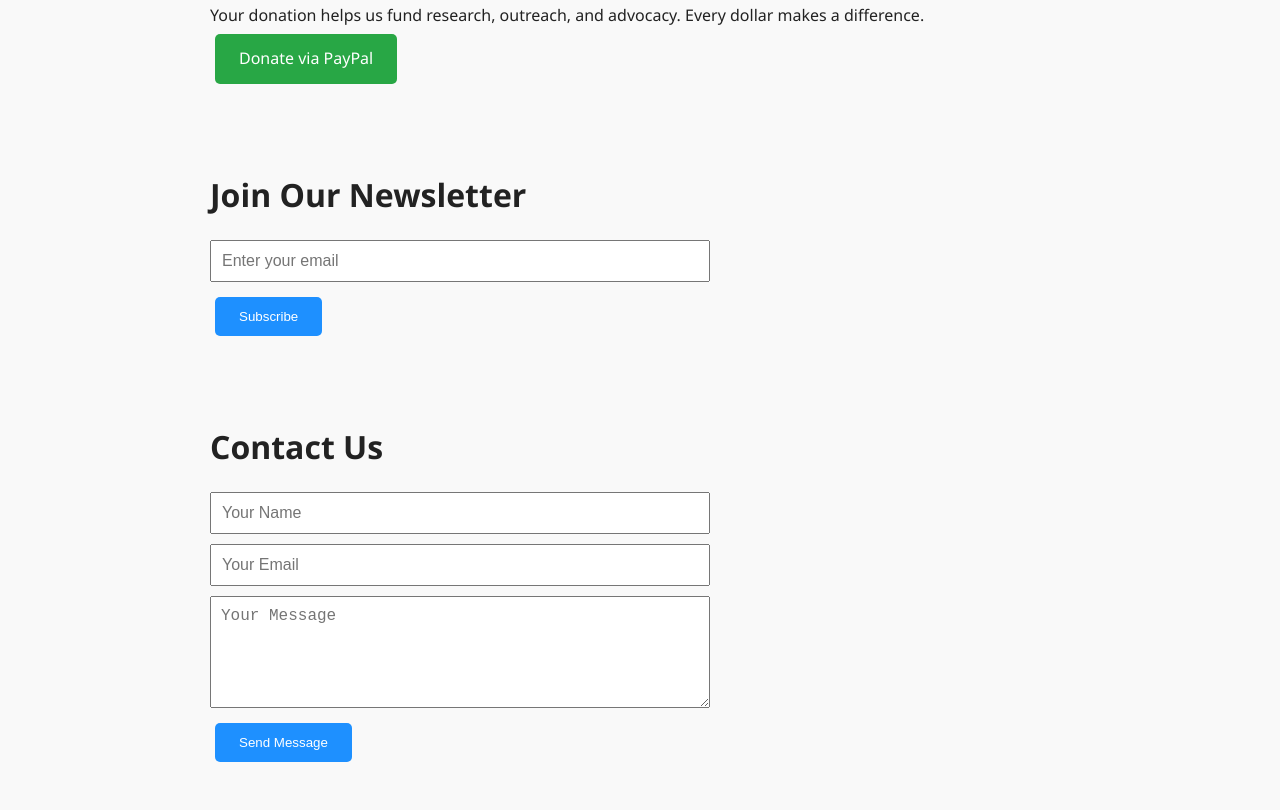
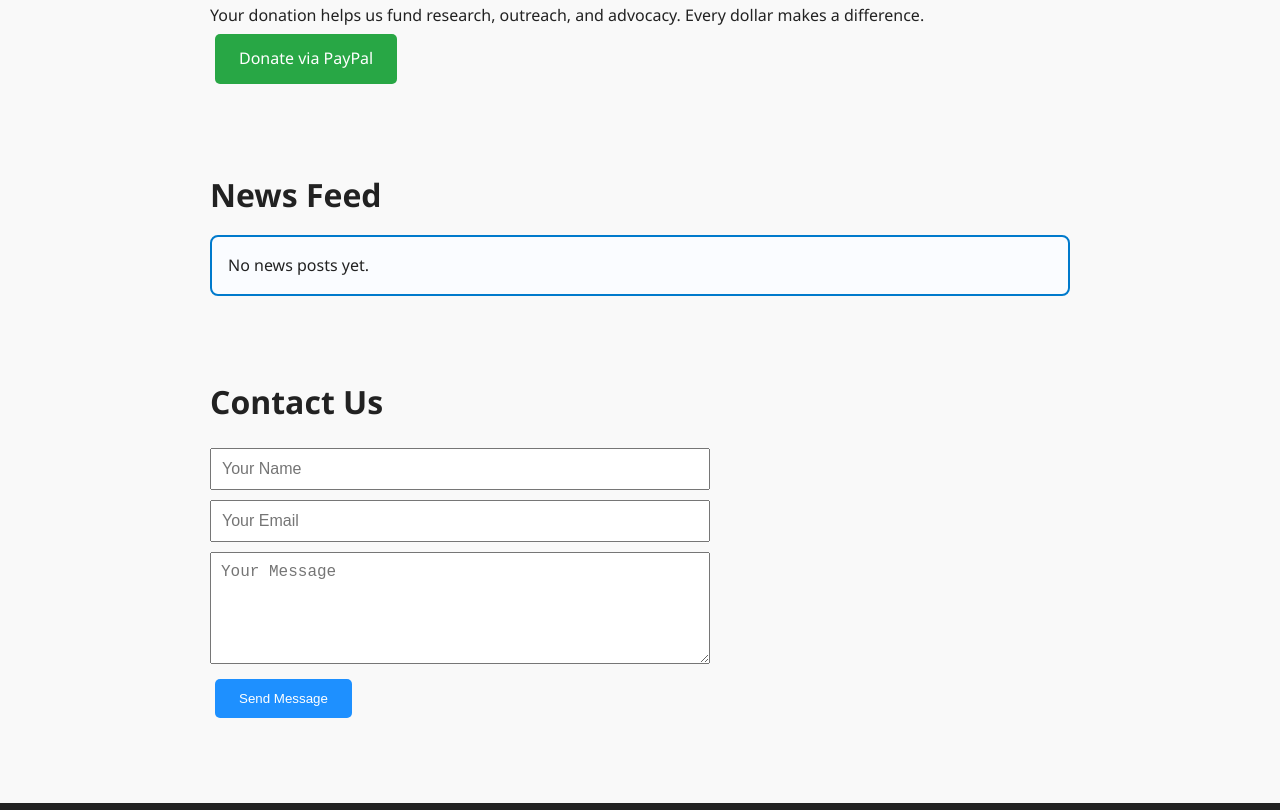
Before and after one commit to mathaes33/cognitive-liberty-site, a plain HTML site: page index.html in a window 1280 px wide. Shown: the part 1533-2343 px from the top of the page. Drawn offline with Linux system fonts and the light colour scheme; files whose address does not match are found by name.

Commit message:
Update index.html

```diff
--- a/index.html
+++ b/index.html
@@ -75,12 +75,31 @@
     <a href="https://www.paypal.com/ncp/payment/UYZQST9AGDJAW" target="_blank" class="btn btn-alt">Donate via PayPal</a>
   </section>
 
-  <section class="content" id="newsletter">
-    <h2>Join Our Newsletter</h2>
-    <form id="newsletter-form">
-      <input type="email" id="email" placeholder="Enter your email" required/>
-      <button type="submit" class="btn">Subscribe</button>
-    </form>
+  <section <section class="content" id="news">
+  <h2>News Feed</h2>
+  <div id="news-feed" style="border:2px solid #007acc; border-radius:8px; padding:1rem; background:#fafcff;"></div>
+</section>
+
+<script>
+  function renderNewsFeed() {
+    const container = document.getElementById('news-feed');
+    let posts = JSON.parse(localStorage.getItem('newsPosts') || '[]');
+    if (!posts.length) {
+      container.innerHTML = "<p>No news posts yet.</p>";
+      return;
+    }
+    let html = posts.slice(0, 5).map(post => `
+      <div style="margin-bottom:1.2em; padding-bottom:1em; border-bottom:1px solid #e0e0e0;">
+        <div style="font-size:1.1em; font-weight:bold;">${post.title}</div>
+        <div style="color:#555; margin:.3em 0;">${new Date(post.date).toLocaleString()}</div>
+        <div>${post.body.replace(/\n/g, "<br>")}</div>
+      </div>
+    `).join('');
+    container.innerHTML = html;
+  }
+  // Run on page load
+  renderNewsFeed();
+</script>
   </section>
 
   <section class="content" id="contact">
```
